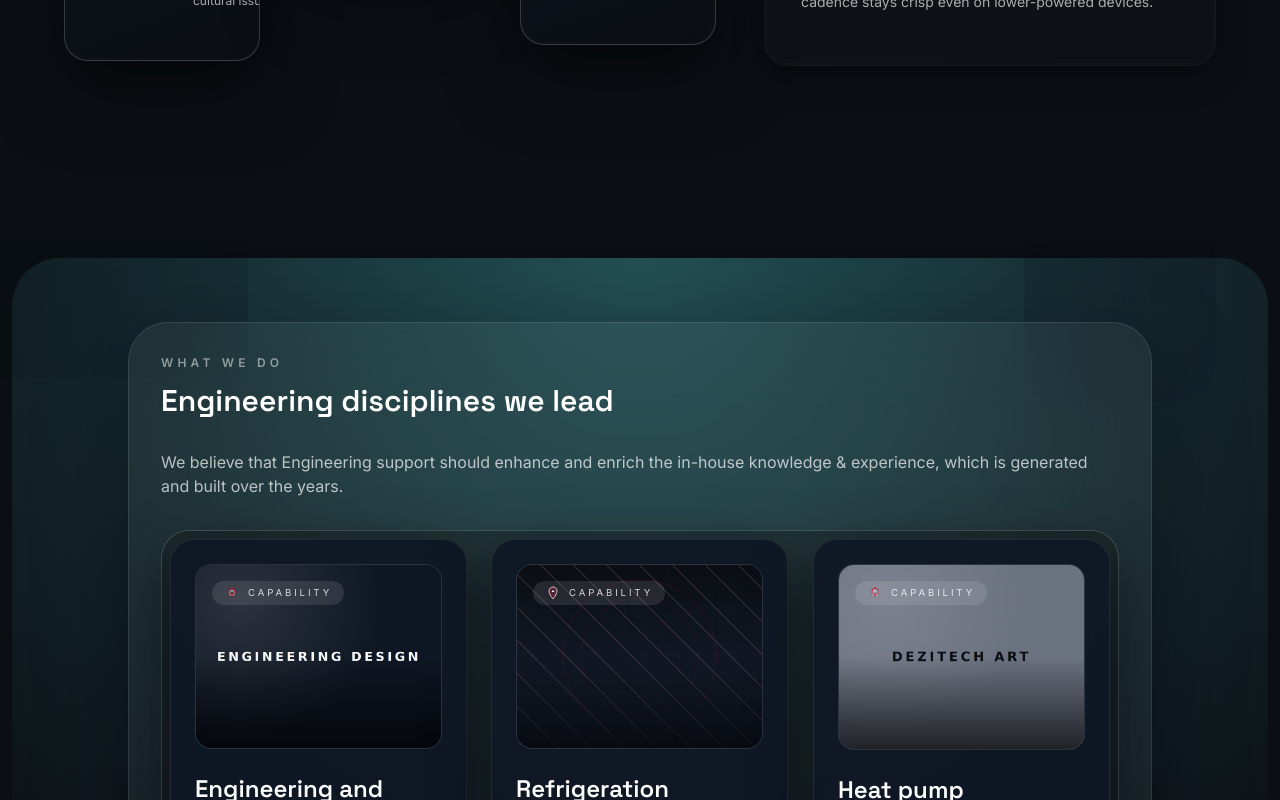
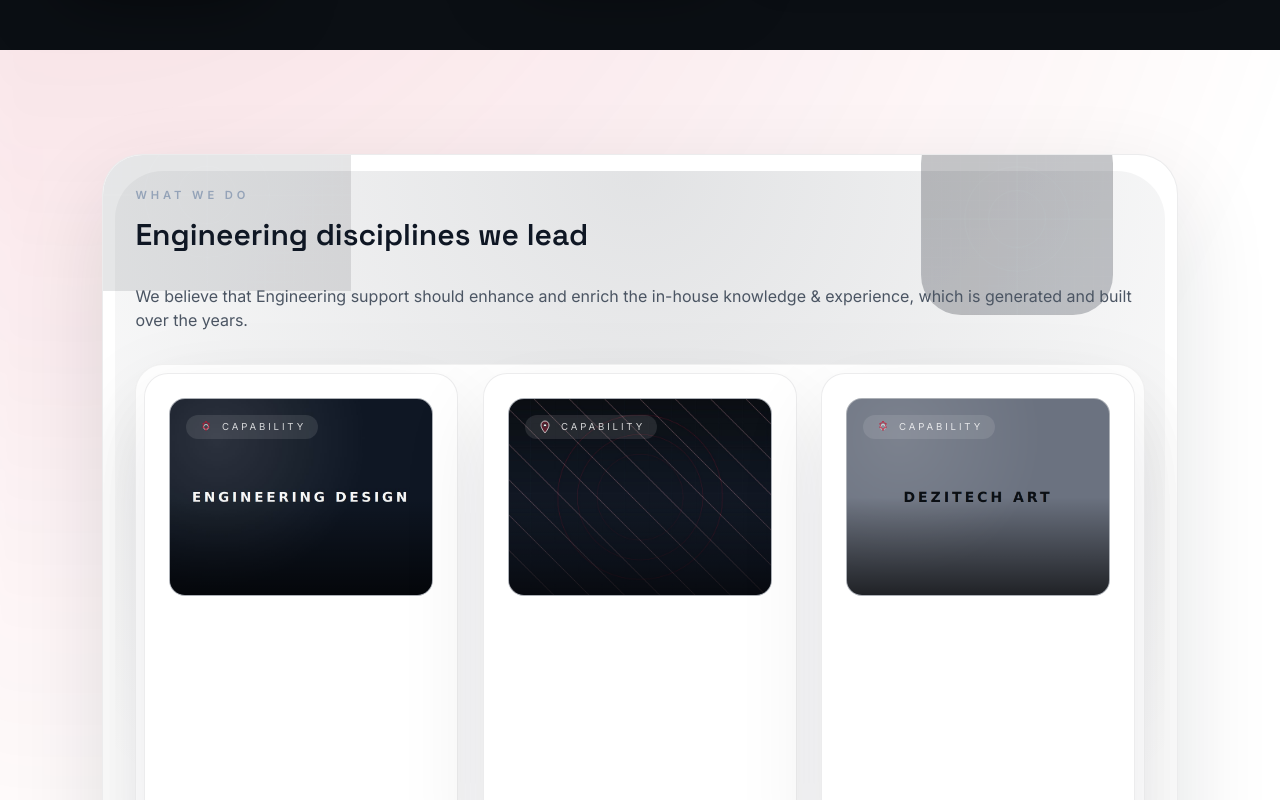
Before and after one commit to alok-kul5/dezitechweb, a Next.js app: page / in a window 1280 px wide. Shown: the part 1660-2460 px from the top of the page. Built offline with nearby package versions, Linux system fonts and the light colour scheme.

Commit message:
feat(ui): hybrid theme overhaul

```diff
--- a/app/globals.css
+++ b/app/globals.css
@@ -118,6 +118,45 @@ h3 {
   width: 100%;
 }
 
+.section-wrapper {
+  position: relative;
+  isolation: isolate;
+  background-color: var(--section-bg, var(--bg-canvas));
+  color: var(--section-text-primary, var(--text-strong));
+  padding-block: clamp(4rem, 9vw, 6.5rem);
+  overflow: hidden;
+}
+
+.section-wrapper::before {
+  content: "";
+  position: absolute;
+  inset: 0;
+  background-image:
+    linear-gradient(var(--section-ambient-line, rgba(255, 255, 255, 0.04)) 1px, transparent 1px),
+    linear-gradient(90deg, var(--section-ambient-line, rgba(255, 255, 255, 0.04)) 1px, transparent 1px);
+  background-size: 140px 140px;
+  opacity: 0.18;
+  pointer-events: none;
+  mix-blend-mode: soft-light;
+}
+
+.section-wrapper__glow {
+  position: absolute;
+  inset: -25% -5%;
+  background: radial-gradient(circle at 10% 0%, var(--section-ambient-glow, rgba(200, 16, 46, 0.18)), transparent 52%);
+  opacity: 0.9;
+  pointer-events: none;
+  filter: blur(40px);
+}
+
+.section-wrapper__inner {
+  position: relative;
+  max-width: min(1200px, 92vw);
+  margin-inline: auto;
+  padding-inline: clamp(1.25rem, 4vw, 3.5rem);
+  width: 100%;
+}
+
 .site-header {
   position: sticky;
   top: 0;
@@ -130,9 +169,10 @@ h3 {
   transition: transform 260ms var(--ease-industrial);
   will-change: transform;
   border-radius: var(--radius-card);
-  box-shadow: var(--shadow-card);
-  background-color: rgba(15, 23, 36, 0.92);
-  border: 1px solid rgba(255, 255, 255, 0.08);
+  box-shadow: var(--section-card-shadow, var(--shadow-card));
+  background-color: var(--section-card-bg, rgba(15, 23, 36, 0.92));
+  border: 1px solid var(--section-card-border, rgba(255, 255, 255, 0.08));
+  color: var(--section-text-primary, var(--text-strong));
 }
 
 .interactive-card:hover {
@@ -202,11 +242,12 @@ h3 {
 .card-surface {
   position: relative;
   border-radius: var(--card-radius);
-  background: linear-gradient(145deg, var(--card-overlay), rgba(255, 255, 255, 0.01));
-  border: 1px solid rgba(255, 255, 255, 0.03);
-  box-shadow: var(--card-shadow-soft);
+  background: var(--section-card-bg, linear-gradient(145deg, var(--card-overlay), rgba(255, 255, 255, 0.01)));
+  border: 1px solid var(--section-card-border, rgba(255, 255, 255, 0.03));
+  box-shadow: var(--section-card-shadow, var(--card-shadow-soft));
   padding: clamp(1.5rem, 3vw, 2.25rem);
   overflow: hidden;
+  color: var(--section-text-primary, var(--text-strong));
 }
 
 .card-surface::before {
@@ -220,9 +261,13 @@ h3 {
 }
 
 .card-surface--metric {
-  border-color: var(--card-border-strong);
-  background: linear-gradient(160deg, rgba(15, 23, 36, 0.95), rgba(11, 15, 20, 0.75));
-  box-shadow: 0 30px 70px rgba(0, 0, 0, 0.55);
+  border-color: var(--section-shell-border, var(--card-border-strong));
+  background: linear-gradient(
+    160deg,
+    var(--section-shell-bg, rgba(15, 23, 36, 0.95)),
+    rgba(11, 15, 20, 0.6)
+  );
+  box-shadow: var(--section-card-shadow, 0 30px 70px rgba(0, 0, 0, 0.55));
 }
 
 .card-surface--metric::after {
@@ -230,7 +275,7 @@ h3 {
   position: absolute;
   inset: 0;
   border-radius: var(--card-radius);
-  background: radial-gradient(circle at top center, rgba(200, 16, 46, 0.35), transparent 60%);
+  background: radial-gradient(circle at top center, rgba(200, 16, 46, 0.25), transparent 60%);
   pointer-events: none;
   opacity: 0.6;
   mix-blend-mode: screen;
--- a/app/page.tsx
+++ b/app/page.tsx
@@ -27,7 +27,7 @@ const productCards = siteContent.products.map((product) => ({
 
 export default function Home() {
   return (
-    <main className="space-y-24">
+    <main className="flex flex-col">
       <AnimatedHero
         eyebrow={siteContent.hero.eyebrow}
         headline={siteContent.hero.headline}
@@ -43,6 +43,7 @@ export default function Home() {
         eyebrow="What we do"
         title="Engineering disciplines we lead"
         description={outsourcing?.description ?? ""}
+        variant="light"
         accentVariant="grid"
         backdropVariant="midnight"
         accentClassName="right-16 top-12 hidden h-48 w-48 opacity-40 md:block"
@@ -62,7 +63,7 @@ export default function Home() {
         ]}
       >
         <MotionReveal direction="up" distance={18} duration={0.65} amount={0.18}>
-            <div className="rounded-[28px] border border-white/20 bg-black/30 p-2 backdrop-blur">
+          <div className="rounded-[28px] border border-black/5 bg-white p-2 shadow-[0_35px_95px_rgba(15,23,36,0.08)]">
             <ProductGrid items={productCards} />
           </div>
         </MotionReveal>
@@ -72,6 +73,7 @@ export default function Home() {
         eyebrow="Established expertise"
         title="Why partners trust Dezitech"
         description={siteContent.quality.title}
+        variant="dark"
         accentVariant="orb"
         backdropVariant="sand"
         accentClassName="left-10 -bottom-4 hidden h-56 w-56 opacity-50 md:block"
@@ -107,6 +109,7 @@ export default function Home() {
         eyebrow="Global presence"
         title="UK + India delivery model"
         description={manufacturing?.description ?? ""}
+        variant="light"
         accentVariant="beam"
         backdropVariant="slate"
         accentClassName="right-12 top-1/2 hidden h-60 w-24 -translate-y-1/2 opacity-40 md:block"
@@ -129,7 +132,7 @@ export default function Home() {
               duration={0.6}
               delay={index * 0.05}
               splitText
-                className="rounded-3xl border border-white/10 bg-white/5 px-6 py-5 text-sm text-white/75"
+              className="rounded-3xl border border-black/5 bg-white/90 px-6 py-5 text-sm text-[#0F1724]"
             >
               {statement}
             </MotionReveal>
@@ -141,6 +144,7 @@ export default function Home() {
         eyebrow="Industries served"
         title="Where we already operate"
         description={servicesByTitle["industries served"]?.description ?? ""}
+        variant="dark"
         accentVariant="grid"
         backdropVariant="sand"
         accentClassName="right-8 top-10 hidden h-40 w-40 opacity-50 md:block"
@@ -175,6 +179,7 @@ export default function Home() {
         eyebrow="Get in touch"
         title="Stay ahead with Dezitech"
         description={siteContent.contact.message}
+        variant="light"
         accentVariant="orb"
         backdropVariant="midnight"
         accentClassName="left-20 top-4 hidden h-48 w-48 opacity-40 md:block"
@@ -184,7 +189,7 @@ export default function Home() {
           distance={20}
           duration={0.65}
           splitText
-          className="rounded-3xl border border-white/10 bg-black/30 p-8 text-base text-white/80"
+          className="rounded-3xl border border-black/5 bg-white p-8 text-base text-[#0F1724]"
         >
           {siteContent.contact.message}
         </MotionReveal>
--- a/components/Section.tsx
+++ b/components/Section.tsx
@@ -4,6 +4,7 @@ import { JSX, ReactNode } from "react";
 import MaskReveal from "./MaskReveal";
 import MotionReveal from "./MotionReveal";
 import ParallaxWrapper from "./ParallaxWrapper";
+import SectionWrapper, { SectionVariant } from "./SectionWrapper";
 
 type SectionAccent = "grid" | "orb" | "beam";
 type SectionBackdrop = "slate" | "sand" | "midnight";
@@ -29,26 +30,50 @@ type SectionProps = {
   accentClassName?: string;
   backdropVariant?: SectionBackdrop;
   ambientProps?: SectionAmbientProp[];
+  variant?: SectionVariant;
 };
 
-const backdropStyles: Record<SectionBackdrop, string> = {
-  slate:
-    "bg-[radial-gradient(circle_at_top,_rgba(15,23,42,0.35),_transparent_65%)]",
-  sand:
-    "bg-[radial-gradient(circle_at_top,_rgba(245,233,205,0.35),_transparent_55%)]",
-  midnight:
-    "bg-[radial-gradient(circle_at_top,_rgba(80,201,206,0.35),_transparent_60%)]",
+const backdropStyles: Record<SectionBackdrop, Record<SectionVariant, string>> = {
+  slate: {
+    dark: "bg-[radial-gradient(circle_at_top,_rgba(255,255,255,0.12),_transparent_65%)]",
+    light: "bg-[radial-gradient(circle_at_top,_rgba(15,23,36,0.1),_transparent_55%)]",
+  },
+  sand: {
+    dark: "bg-[radial-gradient(circle_at_top,_rgba(200,16,46,0.25),_transparent_72%)]",
+    light: "bg-[radial-gradient(circle_at_top,_rgba(248,248,249,0.9),_transparent_65%)]",
+  },
+  midnight: {
+    dark: "bg-[radial-gradient(circle_at_top,_rgba(255,255,255,0.08),_transparent_65%)]",
+    light: "bg-[radial-gradient(circle_at_top,_rgba(15,23,36,0.12),_transparent_60%)]",
+  },
 };
 
-const accentContent: Record<SectionAccent, JSX.Element> = {
-  grid: (
-    <div className="h-full w-full rounded-[40px] border border-white/5 bg-[url(/images/DEZITECH_TECH_GRID.svg)] bg-cover bg-center opacity-40 mix-blend-screen" />
+const accentContent: Record<SectionAccent, (variant: SectionVariant) => JSX.Element> = {
+  grid: (variant) => (
+    <div
+      className={`h-full w-full rounded-[40px] border ${
+        variant === "light" ? "border-[#0F1724]/10 opacity-60" : "border-white/5 opacity-40 mix-blend-screen"
+      }`}
+      style={{ backgroundImage: "url(/images/DEZITECH_TECH_GRID.svg)", backgroundSize: "cover", backgroundPosition: "center" }}
+    />
   ),
-  orb: (
-    <div className="h-full w-full rounded-full bg-[radial-gradient(circle,_rgba(80,201,206,0.5),_transparent_70%)] blur-2xl" />
+  orb: (variant) => (
+    <div
+      className={`h-full w-full rounded-full blur-2xl ${
+        variant === "light"
+          ? "bg-[radial-gradient(circle,_rgba(200,16,46,0.25),_transparent_70%)]"
+          : "bg-[radial-gradient(circle,_rgba(200,16,46,0.4),_transparent_70%)]"
+      }`}
+    />
   ),
-  beam: (
-    <div className="h-full w-full rounded-[999px] bg-gradient-to-r from-white/60 via-white/10 to-transparent opacity-70 blur-md" />
+  beam: (variant) => (
+    <div
+      className={`h-full w-full rounded-[999px] ${
+        variant === "light"
+          ? "bg-gradient-to-r from-[#0F1724]/40 via-transparent to-transparent opacity-60"
+          : "bg-gradient-to-r from-white/60 via-white/10 to-transparent opacity-70"
+      } blur-md`}
+    />
   ),
 };
 
@@ -63,11 +88,24 @@ const Section = ({
   accentClassName = "right-6 top-6 hidden h-40 w-40 md:block",
   backdropVariant = "slate",
   ambientProps = [],
+  variant = "dark",
 }: SectionProps) => {
   const hasHeading = Boolean(eyebrow || title || description);
 
+  const shellClass =
+    variant === "light"
+      ? "border-[rgba(15,23,36,0.08)] bg-white text-[#0F1724] shadow-[0_35px_95px_rgba(15,23,36,0.12)]"
+      : "border-white/10 bg-white/5 text-white shadow-[0_45px_120px_rgba(3,6,15,0.6)] backdrop-blur";
+  const eyebrowClass =
+    variant === "light"
+      ? "text-[0.7rem] font-semibold uppercase tracking-[0.35em] text-[#94A3B8]"
+      : "text-[0.7rem] font-semibold uppercase tracking-[0.35em] text-white/55";
+  const titleClass = variant === "light" ? "text-3xl font-semibold text-[#0F1724]" : "text-3xl font-semibold text-white";
+  const descriptionClass = variant === "light" ? "text-base text-[#4B5563]" : "text-base text-white/70";
+
   return (
-    <section id={id} className={`relative overflow-hidden px-6 py-20 ${className}`}>
+    <SectionWrapper id={id} variant={variant}>
+      <div className={`relative overflow-hidden rounded-[40px] border ${shellClass} ${className}`}>
         <MotionReveal
           className="pointer-events-none absolute inset-x-3 inset-y-4 rounded-[48px]"
           fadeOnly
@@ -77,7 +115,7 @@ const Section = ({
           amount={0.15}
         >
           <div
-          className={`h-full w-full rounded-[48px] ${backdropStyles[backdropVariant]}`}
+            className={`h-full w-full rounded-[48px] ${backdropStyles[backdropVariant][variant]}`}
           />
         </MotionReveal>
 
@@ -85,7 +123,7 @@ const Section = ({
           speed={0.14}
           className={`pointer-events-none absolute ${accentClassName}`}
         >
-        {accentContent[accentVariant]}
+          {accentContent[accentVariant](variant)}
         </ParallaxWrapper>
 
         {ambientProps.map((prop) => (
@@ -105,7 +143,7 @@ const Section = ({
           </ParallaxWrapper>
         ))}
 
-        <div className="relative mx-auto max-w-5xl space-y-8 rounded-[40px] border border-white/10 bg-white/5 p-8 text-white shadow-[0_30px_90px_rgba(3,6,15,0.45)] backdrop-blur-2xl">
+        <div className="relative z-10 space-y-8 p-8">
           {hasHeading ? (
             <MotionReveal
               as="div"
@@ -115,26 +153,21 @@ const Section = ({
               duration={0.72}
               stagger={0.08}
             >
-              {eyebrow ? (
-                <div className="text-xs font-semibold uppercase tracking-[0.35em] text-white/50">
-                  {eyebrow}
-                </div>
-              ) : null}
+              {eyebrow ? <div className={eyebrowClass}>{eyebrow}</div> : null}
               {title ? (
                 <div>
-                  <MaskReveal as="h2" className="text-3xl font-semibold text-white">
+                  <MaskReveal as="h2" className={titleClass}>
                     {title}
                   </MaskReveal>
                 </div>
               ) : null}
-              {description ? (
-                <div className="text-base text-white/70">{description}</div>
-              ) : null}
+              {description ? <div className={descriptionClass}>{description}</div> : null}
             </MotionReveal>
           ) : null}
           {children}
         </div>
-    </section>
+      </div>
+    </SectionWrapper>
   );
 };
 
--- /dev/null
+++ b/components/SectionWrapper.tsx
@@ -0,0 +1,58 @@
+import { CSSProperties, ReactNode } from "react";
+
+type SectionVariant = "dark" | "light";
+
+type SectionWrapperProps = {
+  id?: string;
+  variant?: SectionVariant;
+  className?: string;
+  children: ReactNode;
+};
+
+const variantTokens: Record<SectionVariant, CSSProperties> = {
+  dark: {
+    "--section-bg": "#0B0F14",
+    "--section-text-primary": "#FFFFFF",
+    "--section-text-secondary": "#D1D5DB",
+    "--section-card-bg": "rgba(255,255,255,0.04)",
+    "--section-card-border": "rgba(255,255,255,0.12)",
+    "--section-card-shadow": "0 40px 120px rgba(3,6,15,0.65)",
+    "--section-shell-bg": "rgba(255,255,255,0.02)",
+    "--section-shell-border": "rgba(255,255,255,0.08)",
+    "--section-shell-contrast": "rgba(255,255,255,0.18)",
+    "--section-ambient-line": "rgba(255,255,255,0.08)",
+    "--section-ambient-glow": "rgba(200,16,46,0.22)",
+    "--section-accent": "#C8102E",
+  },
+  light: {
+    "--section-bg": "#FFFFFF",
+    "--section-text-primary": "#0F1724",
+    "--section-text-secondary": "#4B5563",
+    "--section-card-bg": "#FFFFFF",
+    "--section-card-border": "rgba(15,23,36,0.08)",
+    "--section-card-shadow": "0 35px 90px rgba(15,23,36,0.09)",
+    "--section-shell-bg": "#FFFFFF",
+    "--section-shell-border": "rgba(15,23,36,0.08)",
+    "--section-shell-contrast": "rgba(15,23,36,0.12)",
+    "--section-ambient-line": "rgba(15,23,36,0.08)",
+    "--section-ambient-glow": "rgba(200,16,46,0.16)",
+    "--section-accent": "#C8102E",
+  },
+};
+
+const SectionWrapper = ({ id, variant = "dark", className = "", children }: SectionWrapperProps) => {
+  return (
+    <section
+      id={id}
+      data-variant={variant}
+      className={`section-wrapper section-wrapper--${variant} ${className}`}
+      style={variantTokens[variant]}
+    >
+      <div className="section-wrapper__glow" aria-hidden />
+      <div className="section-wrapper__inner">{children}</div>
+    </section>
+  );
+};
+
+export type { SectionVariant, SectionWrapperProps };
+export default SectionWrapper;
```
Lines whose indentation alone changed are shown as unchanged.
